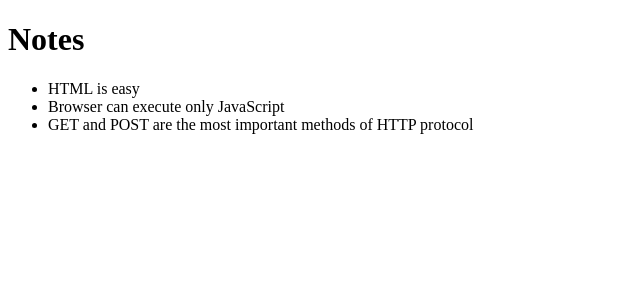
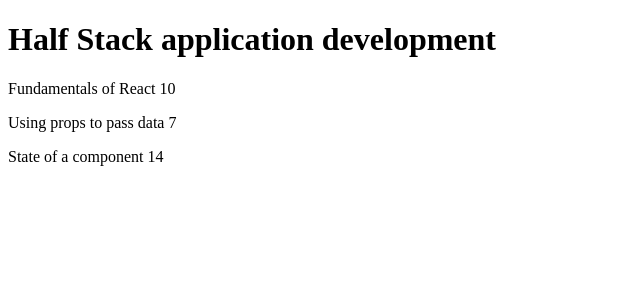
Before and after one commit to obtusedev/fullstackopen2022, a React (Vite) app in the folder Part-2/app/: page / in a window 1280 px wide. Shown: the top 300 px of the page, without its empty margins (0-640 px from the left). Built offline with nearby package versions, Linux system fonts and the light colour scheme.

Commit message:
Part 2: Update App - exercise 2.1

```diff
--- a/Part-2/app/src/App.jsx
+++ b/Part-2/app/src/App.jsx
@@ -1,16 +1,29 @@
-import Note from "./components/Note";
+import Course from "./components/Course";
 
-const App = ({ notes }) => {
-    return (
-        <div>
-            <h1>Notes</h1>
-            <ul>
-                {notes.map(note => (
-                    <Note key={note.id} note={note} />
-                ))}
-            </ul>
-        </div>
-    );
+const App = () => {
+    const course = {
+        id: 1,
+        name: "Half Stack application development",
+        parts: [
+            {
+                name: "Fundamentals of React",
+                exercises: 10,
+                id: 1,
+            },
+            {
+                name: "Using props to pass data",
+                exercises: 7,
+                id: 2,
+            },
+            {
+                name: "State of a component",
+                exercises: 14,
+                id: 3,
+            },
+        ],
+    };
+
+    return <Course course={course} />;
 };
 
 export default App;
--- /dev/null
+++ b/Part-2/app/src/components/Course.jsx
@@ -0,0 +1,16 @@
+import React from "react";
+
+const Course = ({ course }) => {
+    return (
+        <div>
+            <h1>{course.name}</h1>
+            {course.parts.map(part => (
+                <p key={part.id}>
+                    {part.name} {part.exercises}
+                </p>
+            ))}
+        </div>
+    );
+};
+
+export default Course;
```
